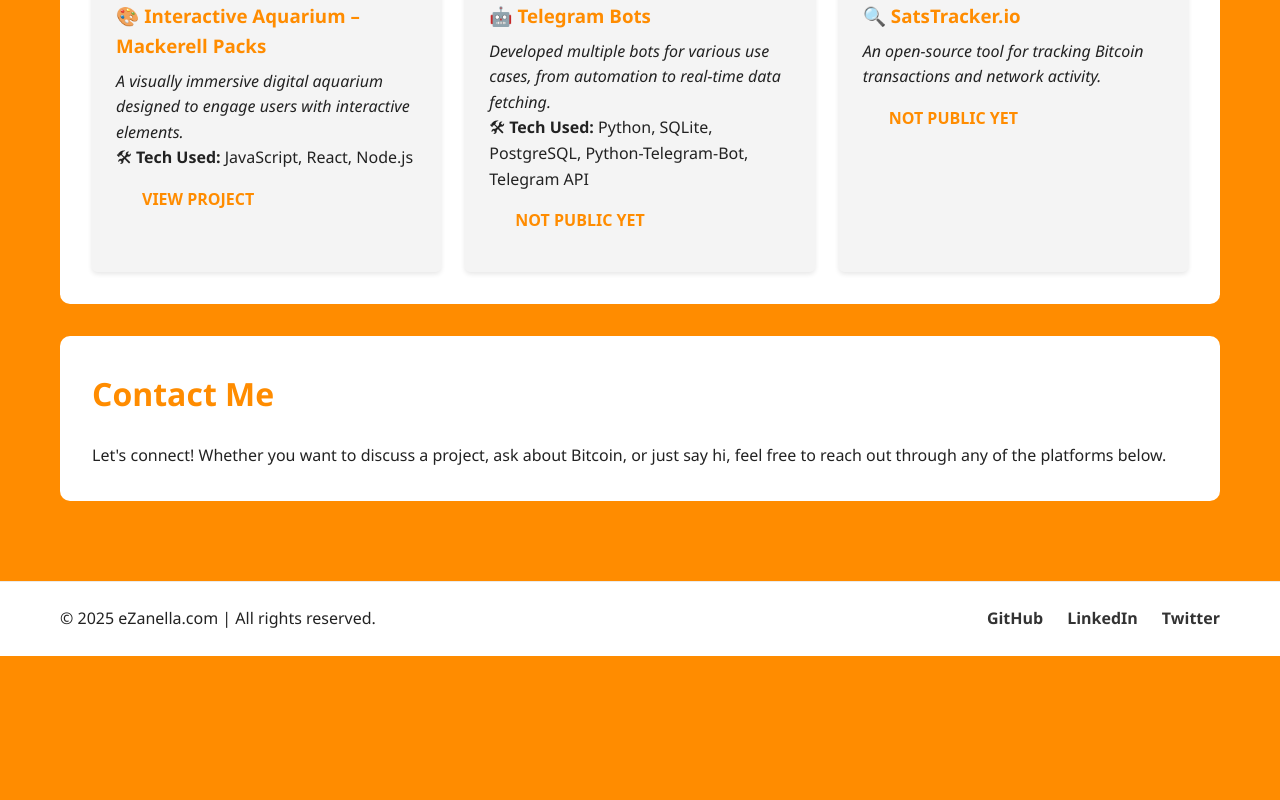
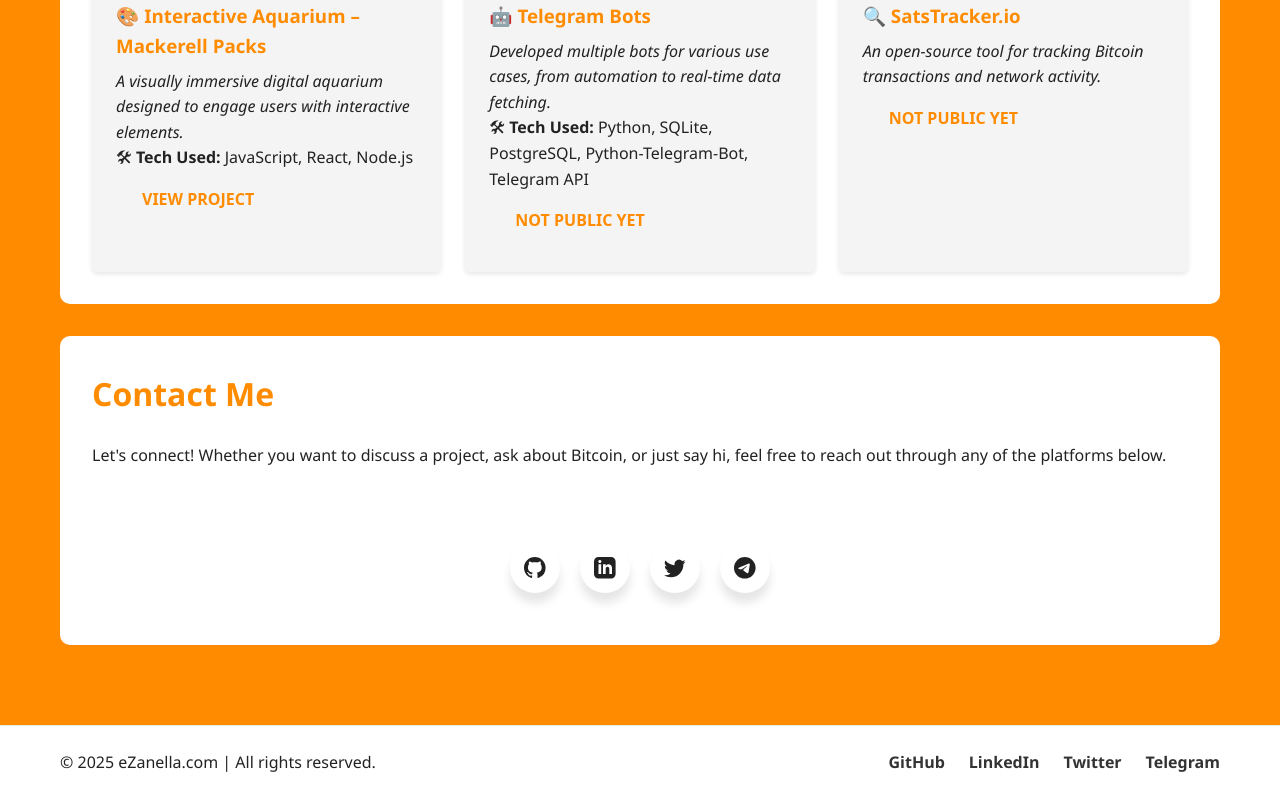
Before and after one commit to SequoiaB/ezanella_dot_com, a React (Create React App) app: page / in a window 1280 px wide. Shown: the part 976-1776 px from the top of the page. Before the commit the page ends 1632 px from the top, so only its background shows below. Built offline with nearby package versions, Linux system fonts and the light colour scheme; a web font is replaced by a local one.

Commit message:
social media links

```diff
--- a/src/components/Footer.js
+++ b/src/components/Footer.js
@@ -10,6 +10,7 @@
           <a href="https://github.com/SequoiaB" target="_blank" rel="noopener noreferrer">GitHub</a>
           <a href="https://www.linkedin.com/in/edoardozanella/" target="_blank" rel="noopener noreferrer">LinkedIn</a>
           <a href="https://twitter.com/bc1pEddi" target="_blank" rel="noopener noreferrer">Twitter</a>
+          <a href="https://t.me/bc1pEddi" target="_blank" rel="noopener noreferrer">Telegram</a>
         </div>
       </div>
     </footer>
--- a/src/components/Main.js
+++ b/src/components/Main.js
@@ -3,6 +3,7 @@
 import '../styles/Button.css';
 import SecondaryButton from './SecondaryButton';
 import BillyAnimation from './BillyAnimation';
+import SocialButtons from './SocialButtons';
 
 /**
  * Main component for the website's main content
@@ -95,6 +96,7 @@
         <section id="contact" className="contact-section">
           <h2>Contact Me</h2>
           <p>Let's connect! Whether you want to discuss a project, ask about Bitcoin, or just say hi, feel free to reach out through any of the platforms below.</p>
+          <SocialButtons />
         </section>
       </div>
     </main>
--- /dev/null
+++ b/src/components/SocialButtons.js
@@ -0,0 +1,177 @@
+import React from 'react';
+import styled from 'styled-components';
+import '../styles/SocialButtons.css';
+
+const SocialButtons = ({
+  githubUsername = 'SequoiaB',
+  linkedinUsername = 'edoardozanella',
+  twitterUsername = 'bc1pEddi',
+  telegramUsername = 'bc1pEddi'
+}) => {
+  return (
+    <StyledWrapper className="social-buttons-container">
+      <ul className="wrapper social-icons">
+        <li className="icon github">
+          <span className="tooltip">GitHub</span>
+          <a href={`https://github.com/${githubUsername}`} target="_blank" rel="noopener noreferrer" aria-label="GitHub">
+            <svg height="1.2em" fill="currentColor" viewBox="0 0 16 16" xmlns="http://www.w3.org/2000/svg">
+              <path d="M8 0C3.58 0 0 3.58 0 8c0 3.54 2.29 6.53 5.47 7.59.4.07.55-.17.55-.38 0-.19-.01-.82-.01-1.49-2.01.37-2.53-.49-2.69-.94-.09-.23-.48-.94-.82-1.13-.28-.15-.68-.52-.01-.53.63-.01 1.08.58 1.23.82.72 1.21 1.87.87 2.33.66.07-.52.28-.87.51-1.07-1.78-.2-3.64-.89-3.64-3.95 0-.87.31-1.59.82-2.15-.08-.2-.36-1.02.08-2.12 0 0 .67-.21 2.2.82.64-.18 1.32-.27 2-.27.68 0 1.36.09 2 .27 1.53-1.04 2.2-.82 2.2-.82.44 1.1.16 1.92.08 2.12.51.56.82 1.27.82 2.15 0 3.07-1.87 3.75-3.65 3.95.29.25.54.73.54 1.48 0 1.07-.01 1.93-.01 2.2 0 .21.15.46.55.38A8.012 8.012 0 0 0 16 8c0-4.42-3.58-8-8-8z"/>
+            </svg>
+          </a>
+        </li>
+        <li className="icon linkedin">
+          <span className="tooltip">LinkedIn</span>
+          <a href={`https://linkedin.com/in/${linkedinUsername}`} target="_blank" rel="noopener noreferrer" aria-label="LinkedIn">
+            <svg xmlns="http://www.w3.org/2000/svg" height="1.2em" fill="currentColor" viewBox="0 0 24 24">
+              <path d="M19 0h-14c-2.761 0-5 2.239-5 5v14c0 2.761 2.239 5 5 5h14c2.762 0 5-2.239 5-5v-14c0-2.761-2.238-5-5-5zm-11 19h-3v-11h3v11zm-1.5-12.268c-.966 0-1.75-.79-1.75-1.764s.784-1.764 1.75-1.764 1.75.79 1.75 1.764-.783 1.764-1.75 1.764zm13.5 12.268h-3v-5.604c0-3.368-4-3.113-4 0v5.604h-3v-11h3v1.765c1.396-2.586 7-2.777 7 2.476v6.759z"/>
+            </svg>
+          </a>
+        </li>
+        <li className="icon twitter">
+          <span className="tooltip">Twitter</span>
+          <a href={`https://twitter.com/${twitterUsername}`} target="_blank" rel="noopener noreferrer" aria-label="Twitter">
+            <svg height="1.2em" fill="currentColor" viewBox="0 0 16 16" xmlns="http://www.w3.org/2000/svg">
+              <path d="M5.026 15c6.038 0 9.341-5.003 9.341-9.334 0-.14 0-.282-.006-.422A6.685 6.685 0 0 0 16 3.542a6.658 6.658 0 0 1-1.889.518 3.301 3.301 0 0 0 1.447-1.817 6.533 6.533 0 0 1-2.087.793A3.286 3.286 0 0 0 7.875 6.03a9.325 9.325 0 0 1-6.767-3.429 3.289 3.289 0 0 0 1.018 4.382A3.323 3.323 0 0 1 .64 6.575v.045a3.288 3.288 0 0 0 2.632 3.218 3.203 3.203 0 0 1-.865.115 3.23 3.23 0 0 1-.614-.057 3.283 3.283 0 0 0 3.067 2.277A6.588 6.588 0 0 1 .78 13.58a6.32 6.32 0 0 1-.78-.045A9.344 9.344 0 0 0 5.026 15z"/>
+            </svg>
+          </a>
+        </li>
+        <li className="icon telegram">
+          <span className="tooltip">Telegram</span>
+          <a href={`https://t.me/${telegramUsername}`} target="_blank" rel="noopener noreferrer" aria-label="Telegram">
+            <svg xmlns="http://www.w3.org/2000/svg" height="1.2em" fill="currentColor" viewBox="0 0 16 16">
+              <path d="M16 8A8 8 0 1 1 0 8a8 8 0 0 1 16 0zM8.287 5.906c-.778.324-2.334.994-4.666 2.01-.378.15-.577.298-.595.442-.03.243.275.339.69.47l.175.055c.408.133.958.288 1.243.294.26.006.549-.1.868-.32 2.179-1.471 3.304-2.214 3.374-2.23.05-.012.12-.026.166.016.047.041.042.12.037.141-.03.129-1.227 1.241-1.846 1.817-.193.18-.33.307-.358.336a8.154 8.154 0 0 1-.188.186c-.38.366-.664.64.015 1.088.327.216.589.393.85.571.284.194.568.387.936.629.093.06.183.125.27.187.331.236.63.448.997.414.214-.02.435-.22.547-.82.265-1.417.786-4.486.906-5.751a1.426 1.426 0 0 0-.013-.315.337.337 0 0 0-.114-.217.526.526 0 0 0-.31-.093c-.3.005-.763.166-2.984 1.09z"/>
+            </svg>
+          </a>
+        </li>
+      </ul>
+    </StyledWrapper>
+  );
+}
+
+const StyledWrapper = styled.div`
+  .wrapper {
+    display: inline-flex;
+    list-style: none;
+    height: 120px;
+    width: 100%;
+    padding-top: 40px;
+    font-family: inherit;
+    justify-content: center;
+    padding-left: 0;
+  }
+
+  .wrapper .icon {
+    position: relative;
+    background: #fff;
+    border-radius: 50%;
+    margin: 10px;
+    width: 50px;
+    height: 50px;
+    font-size: 18px;
+    display: flex;
+    justify-content: center;
+    align-items: center;
+    flex-direction: column;
+    box-shadow: 0 10px 10px rgba(0, 0, 0, 0.1);
+    cursor: pointer;
+    transition: all 0.2s cubic-bezier(0.68, -0.55, 0.265, 1.55);
+  }
+
+  .wrapper .icon a {
+    display: flex;
+    justify-content: center;
+    align-items: center;
+    width: 100%;
+    height: 100%;
+    color: inherit;
+  }
+
+  .wrapper .tooltip {
+    position: absolute;
+    top: 0;
+    font-size: 14px;
+    background: #fff;
+    color: #fff;
+    padding: 5px 8px;
+    border-radius: 5px;
+    box-shadow: 0 10px 10px rgba(0, 0, 0, 0.1);
+    opacity: 0;
+    pointer-events: none;
+    transition: all 0.3s cubic-bezier(0.68, -0.55, 0.265, 1.55);
+  }
+
+  .wrapper .tooltip::before {
+    position: absolute;
+    content: "";
+    height: 8px;
+    width: 8px;
+    background: #fff;
+    bottom: -3px;
+    left: 50%;
+    transform: translate(-50%) rotate(45deg);
+    transition: all 0.3s cubic-bezier(0.68, -0.55, 0.265, 1.55);
+  }
+
+  .wrapper .icon:hover .tooltip {
+    top: -45px;
+    opacity: 1;
+    visibility: visible;
+    pointer-events: auto;
+  }
+
+  .wrapper .icon:hover span,
+  .wrapper .icon:hover .tooltip {
+    text-shadow: 0px -1px 0px rgba(0, 0, 0, 0.1);
+  }
+
+  .wrapper .github:hover,
+  .wrapper .github:hover .tooltip,
+  .wrapper .github:hover .tooltip::before {
+    background: #333;
+    color: #fff;
+  }
+
+  .wrapper .linkedin:hover,
+  .wrapper .linkedin:hover .tooltip,
+  .wrapper .linkedin:hover .tooltip::before {
+    background: #0077b5;
+    color: #fff;
+  }
+
+  .wrapper .twitter:hover,
+  .wrapper .twitter:hover .tooltip,
+  .wrapper .twitter:hover .tooltip::before {
+    background: #1da1f2;
+    color: #fff;
+  }
+
+  .wrapper .telegram:hover,
+  .wrapper .telegram:hover .tooltip,
+  .wrapper .telegram:hover .tooltip::before {
+    background: #0088cc;
+    color: #fff;
+  }
+
+  @media (max-width: 768px) {
+    .wrapper {
+      padding-top: 20px;
+      height: 100px;
+    }
+
+    .wrapper .icon {
+      width: 45px;
+      height: 45px;
+      margin: 8px;
+    }
+  }
+
+  @media (max-width: 480px) {
+    .wrapper .icon {
+      width: 40px;
+      height: 40px;
+      margin: 5px;
+    }
+  }
+`;
+
+export default SocialButtons;
--- /dev/null
+++ b/src/styles/SocialButtons.css
@@ -0,0 +1,17 @@
+/* SocialButtons.css */
+.social-buttons-container {
+  margin-top: 1.5rem;
+  padding: 0 1rem;
+}
+
+/* These styles will be applied in case we need to override styled-components styles */
+.social-icons .icon {
+  transition: transform 0.2s ease-in-out, box-shadow 0.2s ease-in-out;
+}
+
+.social-icons .icon:hover {
+  transform: translateY(-3px);
+  box-shadow: 0 15px 15px rgba(0, 0, 0, 0.1);
+}
+
+/* Add any additional custom styles here that might be needed to match your site's aesthetic */
```
